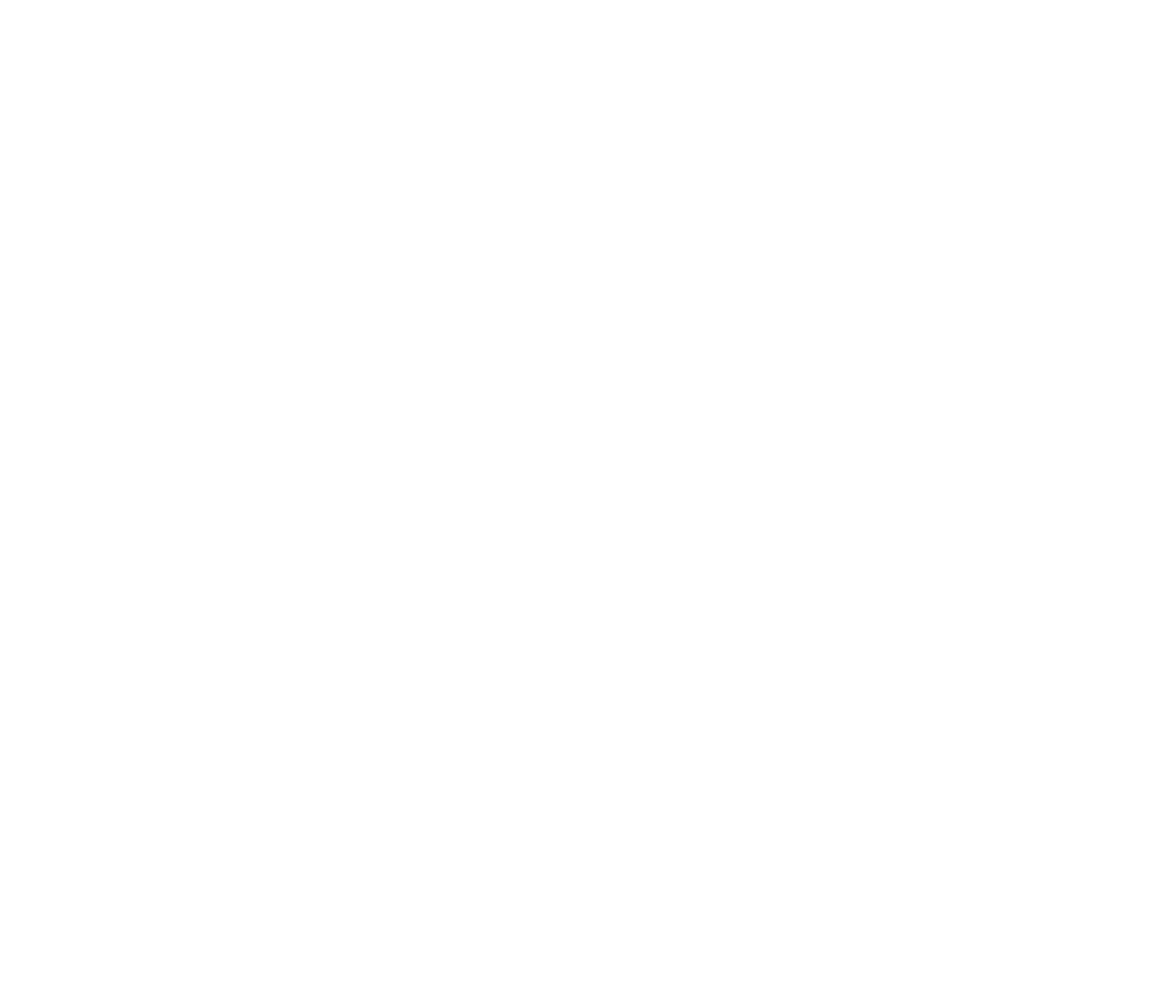
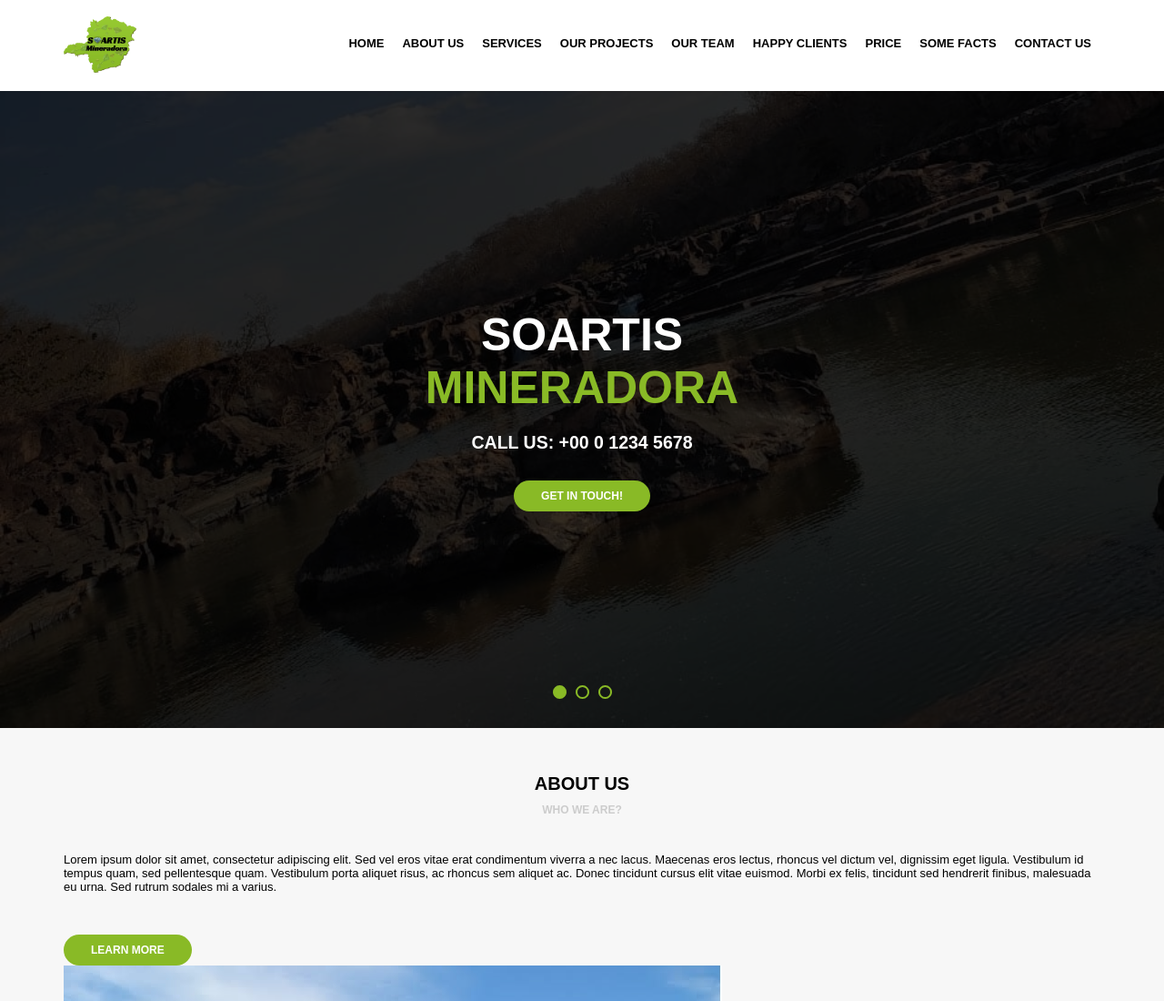
Before and after one commit to jhonysantos/site_soartis, a plain HTML site: page index.html in a window 1280 px wide. Shown: the top 1100 px of the page at 91% size. Before the commit the page ends 800 px from the top, so only its background shows below. Drawn offline with Linux system fonts and the light colour scheme.

Commit message:
nova estrutura - cabeçalho e banner

```diff
--- /dev/null
+++ b/assets/css/style.css
@@ -0,0 +1,174 @@
+* {
+    margin:0;
+    padding:0;
+    box-sizing:border-box;
+}
+body {
+    font-family:'Montserrat', Arial, Helvetica, sans-serif;
+    font-size:13px;
+    overflow-x:hidden;
+}
+header {
+    height:100px;
+    background-color:rgb(255, 255, 255);
+    color:#000;
+}
+.header {
+    max-width:1140px;
+    height:100px;
+    margin:auto;
+    display:flex;
+    align-items:center;
+}
+.logo {
+    width:100px;
+}
+
+.menu-opener {
+    display:none;
+}
+.menu {
+    flex:1;
+    display:flex;
+    justify-content: flex-end;
+}
+.menu ul,
+.menu li {
+    list-style:none;
+}
+.menu ul {
+    display:flex;
+}
+.menu li a {
+    color:#000;
+    font-weight: 600;
+    text-transform: uppercase;
+    text-decoration: none;
+    padding-left:10px;
+    padding-right:10px;
+    height:100px;
+    display:flex;
+    align-items:center;
+    border-bottom:5px solid #fff;
+}
+.menu li a:hover{
+    border-bottom:5px solid #89BA26;
+    background-color: #89BA26;
+    color:#000;
+    font-weight: 600;
+}
+.button {
+    display:inline-block;
+    background-color:#89BA26;
+    color:#FFF;
+    text-transform: uppercase;
+    font-size:12px;
+    font-weight:600;
+    text-decoration: none;
+    padding:10px 30px;
+    margin-top:30px;
+    border-radius:20px;
+}
+.button--dark {
+    background-color:#000;
+}
+.button--dark:hover {
+    background-color:#89BA26;
+}
+.banner {
+    height:calc(100vh - 100px);
+    background-color:#333;
+    background-image:url('../images/imagem1.jpg');
+    background-size:cover;
+    background-position:bottom;
+    overflow:hidden;
+}
+.banner .sliders {
+    width:1000vw;
+    height:100%;
+}
+.banner .slide {
+    width:100vw;
+    height:100%;
+    display:inline-block;
+    background-color:rgba(0, 0, 0, 0.8);
+}
+.banner .slidearea {
+    display:flex;
+    flex-direction:column;
+    height:100%;
+    text-align: center;
+    justify-content: center;
+    align-items:center;
+    color:#FFF;
+}
+.banner h1 {
+    text-transform: uppercase;
+    font-weight: bold;
+    font-size:50px;
+}
+.banner h1 span {
+    color:#89BA26;
+}
+.banner h2 {
+    text-transform: uppercase;
+    margin-top:20px;
+}
+.banner .sliders-pointers {
+    width:100vw;
+    height:20px;
+    position:absolute;
+    margin-top:-50px;
+    display:flex;
+    justify-content: center;
+    align-items: center;
+}
+.banner .pointer {
+    width:15px;
+    height:15px;
+    border:2px solid #89BA26;
+    border-radius:8px;
+    margin-left:5px;
+    margin-right:5px;
+    cursor:pointer;
+}
+.banner .pointer.active {
+    background-color:#89BA26;
+}
+.default {
+    padding-top:50px;
+    padding-bottom:50px;
+}
+.default .section-title,
+.default .section-desc {
+    text-align:center;
+    text-transform: uppercase;
+    font-weight: 600;
+}
+.default .section-title {
+    font-size:20px;
+}
+.default .section-desc {
+    font-size:12px;
+    color:#CCC;
+    margin-top:10px;
+    margin-bottom:40px;
+}
+.default .section-body {
+    max-width:1140px;
+    margin:auto;
+}
+.default.light {
+    background-color:#F7F7F7;
+}
+.default.light .section-title,
+.default.light .section-body {
+    color:#000;
+}
+.default.dark {
+    background-color:#000;
+}
+.default.dark .section-title,
+.default.dark .section-body {
+    color:#FFF;
+}
--- a/index.html
+++ b/index.html
@@ -1,12 +1,84 @@
 <!DOCTYPE html>
 <html lang="br">
+
 <head>
     <meta charset="UTF-8">
     <meta http-equiv="X-UA-Compatible" content="IE=edge">
     <meta name="viewport" content="width=device-width, initial-scale=1.0">
+    <link rel="stylesheet" href="assets/css/style.css">
     <title>Soartis Mineradora</title>
 </head>
+
 <body>
+    <header>
+        <div class="header">
+            <div class="logo">
+                <img src="logo.png" width="80px" height="80px" />
+            </div>
+            <div class="menu">
+                <img class="menu-opener" src="assets/images/menu.png" />
+                <nav>
+                    <ul>
+                        <li class="active"><a href="">Home</a></li>
+                        <li><a href="">About us</a></li>
+                        <li><a href="">Services</a></li>
+                        <li><a href="">Our Projects</a></li>
+                        <li><a href="">Our Team</a></li>
+                        <li><a href="">Happy Clients</a></li>
+                        <li><a href="">Price</a></li>
+                        <li><a href="">Some Facts</a></li>
+                        <li><a href="">Contact Us</a></li>
+                    </ul>
+                </nav>
+            </div>
+        </div>
+    </header>
+    <main>
+        <section class="banner">
+            <div class="sliders" style="margin-left:0;">
+                <div class="slide">
+                    <div class="slidearea">
+                        <h1>Soartis<br/><span>Mineradora</span></h1>
+                        <h2>Call Us: +00 0 1234 5678</h2>
+                        <a href="" class="button">Get in touch!</a>
+                    </div>
+                </div><div class="slide">
+                    <div class="slidearea">
+                        <h1>Design is about<br/><span>Teste</span></h1>
+                        <h2>Call Us: +00 0 1234 5678</h2>
+                        <a href="" class="button">Get in touch!</a>
+                    </div>
+                </div><div class="slide">
+                    <div class="slidearea">
+                        <h1>Design is about<br/><span>Algo</span></h1>
+                        <h2>Call Us: +00 0 1234 5678</h2>
+                        <a href="" class="button">Get in touch!</a>
+                    </div>
+                </div>
+            </div>
+            <div class="sliders-pointers">
+                <div class="pointer active"></div>
+                <div class="pointer"></div>
+                <div class="pointer"></div>
+            </div>
+        </section>
+        <section class="default light">
+            <div class="section-title">About us</div>
+            <div class="section-desc">Who we are?</div>
+            <div class="section-body">
+                <div class="section-aboutus">
+                    <div class="section-aboutus--left">
+                        <p>Lorem ipsum dolor sit amet, consectetur adipiscing elit. Sed vel eros vitae erat condimentum viverra a nec lacus. Maecenas eros lectus, rhoncus vel dictum vel, dignissim eget ligula. Vestibulum id tempus quam, sed pellentesque quam. Vestibulum porta aliquet risus, ac rhoncus sem aliquet ac. Donec tincidunt cursus elit vitae euismod. Morbi ex felis, tincidunt sed hendrerit finibus, malesuada eu urna. Sed rutrum sodales mi a varius.</p>
+                        <br/>
+                        <a href="" class="button">Learn More</a>
+                    </div>
+                    <div class="section-aboutus--right">
+                        <img src="assets/images/imagem2.JPG" width="" />
+                    </div>
+                </div>
+            </div>
+        </section>
+    </main>
+</body>
 
-</body>
 </html>
```
Also changed, not shown: assets/css/bootstrap.min.css (deleted), assets/images/imagem1.jpg (added), assets/images/imagem2.JPG (added), assets/js/bootstrap.min.js (deleted), logo.png (added).
